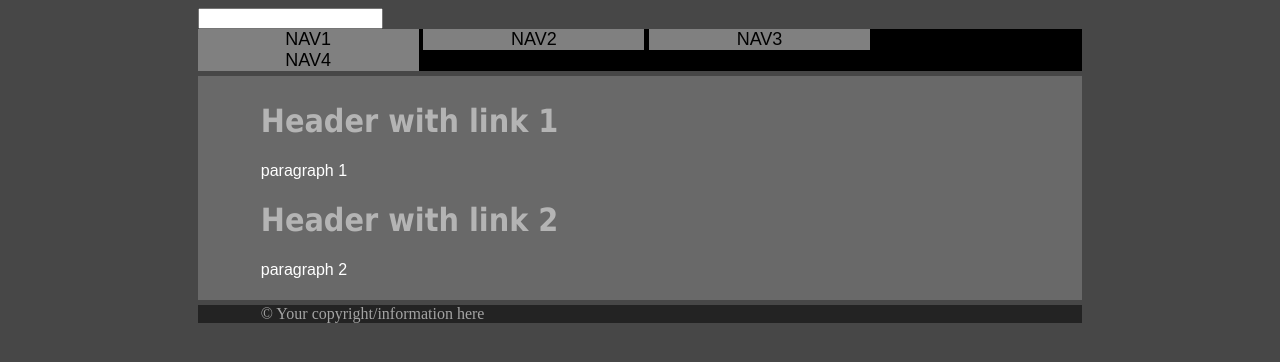
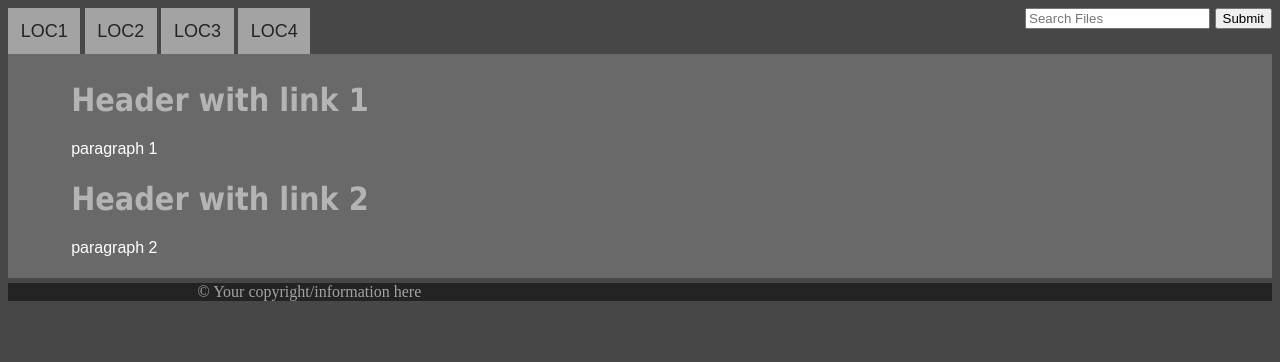
Before and after one commit to ButruilleG/gradient-host, a PHP site: page / in a window 1280 px wide. Shown: the top 362 px of the page. Run offline with PHP 8.4, Linux system fonts and the light colour scheme; some libraries are stand-ins or nearby versions.

Commit message:
nav bar changes
moved the nav bar into its own file, included text validation for the
search function.

```diff
--- a/UI.js
+++ b/UI.js
@@ -4,17 +4,15 @@ function floatFunction(){
   var wide = $(window).width();
 
   if(wide < 800){
-    $(".floaty").css({"display": "block"});
-    $(".floaty").css({"text-align": "center"});
+    $(".floaty").css({"float": "none"});
 
-    $(".resizeMiddle").css({"margin-left": "1%"});
-    $(".resizeMiddle").css({"margin-right": "1%"});
+    $(".resizeMiddle").css({"padding-left": "1%"});
+    $(".resizeMiddle").css({"padding-right": "1%"});
   }
   else{
-    $(".floaty").css({"display": "table-cell"});
-    $(".floaty").css({"text-align": "left"});
+    $(".floaty").css({"float": "right"});
 
-    $(".resizeMiddle").css({"margin-left": "15%"});
-    $(".resizeMiddle").css({"margin-right": "15%"});
+    $(".resizeMiddle").css({"padding-left": "15%"});
+    $(".resizeMiddle").css({"padding-right": "15%"});
   }
 }
--- a/header.php
+++ b/header.php
@@ -8,16 +8,5 @@
   </head>
   <body onResize="floatFunction()">
     <div class="wrapper">
-      <div class="searchbox resizeMiddle">
-        <form method="post" action="<?php echo 'pages/searchpage.php';?>">
-          <input type="text" onblur="if (this.value=='') this.value=this.defaultValue"$
-          <input type="submit">
-        </form>
-      </div>
-      <div class="nav resizeMiddle">
-        <a href="index.php"><div class="navbutton">NAV1</div></a>
-        <a href="index.php"><div class="navbutton">NAV2</div></a>
-        <a href="index.php"><div class="navbutton">NAV3</div></a>
-        <a href="index.php"><div class="navbutton">NAV4</div></a>
-      </div>
-      <div class="content centerDiv resizeMiddle">
+      <?php include "nav.php" ?>
+      <div class="content centerDiv">
--- /dev/null
+++ b/nav.php
@@ -0,0 +1,13 @@
+<div class="nav">
+
+<a href="index.php"><div class="navbutton">LOC1</div></a>
+<a href="index.php"><div class="navbutton">LOC2</div></a>
+<a href="index.php"><div class="navbutton">LOC3</div></a>
+<a href="index.php"><div class="navbutton">LOC4</div></a>
+
+<form class="searchbox floaty" method="post" action="<?php echo htmlspecialchars('searchpage.php'); ?>">
+<input type="search" placeholder="Search Files" name="search">
+<input type="submit">
+</form>
+
+</div>
--- a/stylesheet.css
+++ b/stylesheet.css
@@ -38,33 +38,30 @@ Div elements
         width: 100%;
 }
 
+.centerDiv{
+        padding-left: 5%;
+        padding-right: 5%;
+}
+
+
 .searchbox{
-        display: right;
+        /* TODO */
 }
 
 .nav{
-        background: black;
         color: black;
 }
 
 .navbutton{
-        width: 25%;
         display: inline-block;
-        text-align: center;
         font-size: 18px;
         background: white;
+        padding: 1%;
 }
 
+
 .floaty{
-        color: white;
-        padding: 5px;
-}
-
-.centerDiv{
-        margin-left: 15%;
-        margin-right: 15%;
-        padding-left: 5%;
-        padding-right: 5%;
+        /* just for UI reasons */
 }
 
 .content{
@@ -72,7 +69,7 @@ Div elements
         padding-top: 5px;
         padding-bottom: 5px;
 
-        margin-top: 5px;
+        margin-top: 0px;
         margin-bottom: 5px;
 }
 
```
